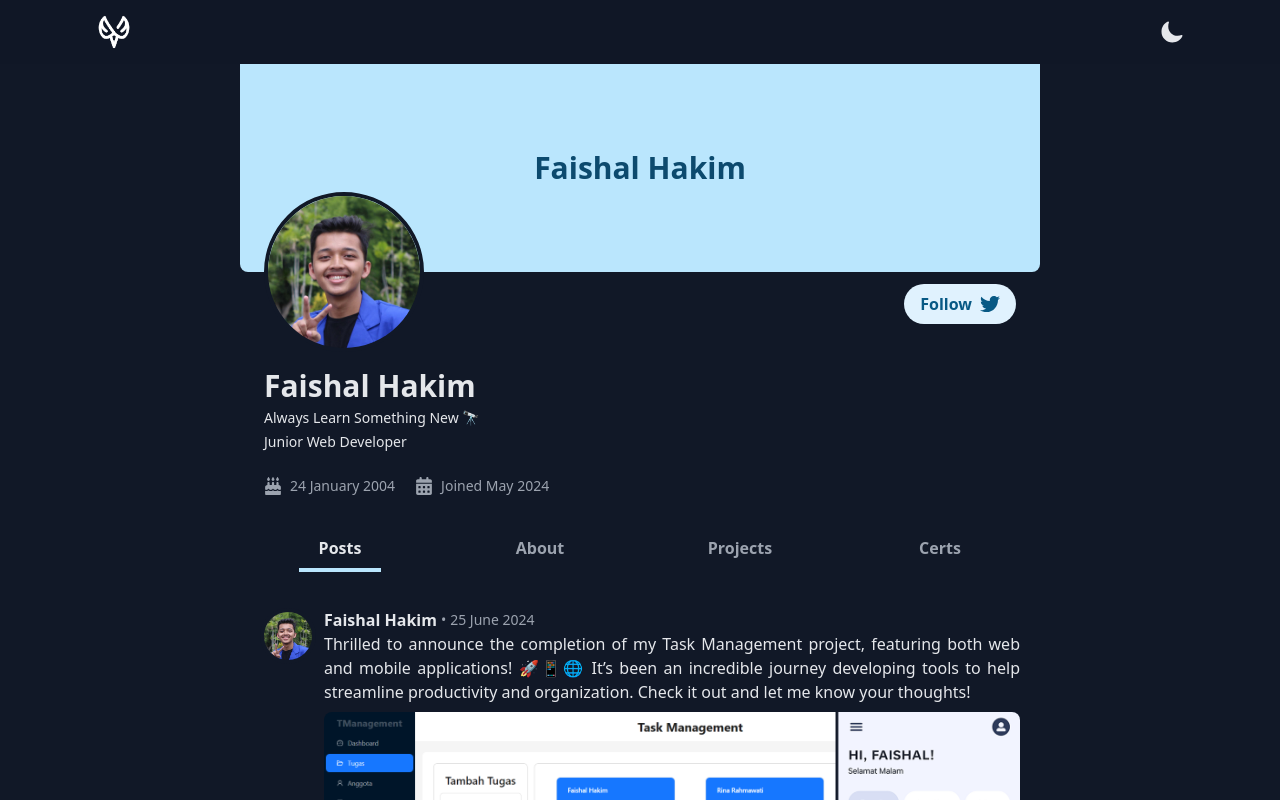
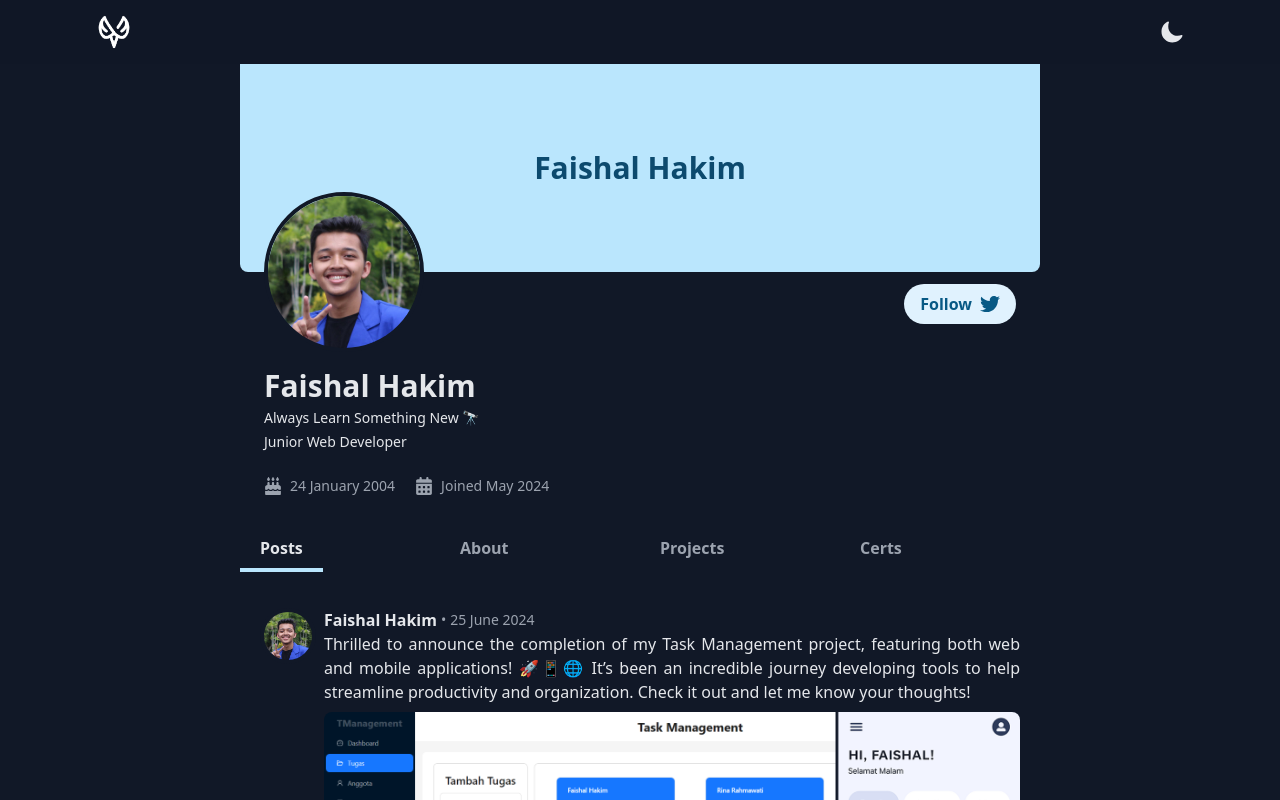
Before and after one commit to Faishal24/Portofolio-nextjs, a Next.js app: page / in a window 1280 px wide. Shown: the top 800 px of the page. Built offline with nearby package versions, Linux system fonts and the light colour scheme.

Commit message:
Change tag

```diff
--- a/components/Body.js
+++ b/components/Body.js
@@ -28,7 +28,7 @@ const Body = () => {
       <div id="tab">
         <ul className="max-w-full grid grid-flow-col items-center auto-cols-[1fr]">
           <li className="flex-grow hover:bg-gray-300 dark:hover:bg-gray-800">
-            <a
+            <button
               onClick={() => setTab("Posts")}
               className={`font-bold ${
                 tab == "Posts"
@@ -45,10 +45,10 @@ const Body = () => {
               >
                 Posts
               </span>
-            </a>
+            </button>
           </li>
           <li className="flex-grow hover:bg-gray-300 dark:hover:bg-gray-800">
-            <a
+            <button
               onClick={() => setTab("About")}
               className={`font-bold ${
                 tab == "About"
@@ -65,10 +65,10 @@ const Body = () => {
               >
                 About
               </span>
-            </a>
+            </button>
           </li>
           <li className="flex-grow hover:bg-gray-300 dark:hover:bg-gray-800">
-            <a
+            <button
               onClick={() => setTab("Projects")}
               className={`font-bold ${
                 tab == "Projects"
@@ -85,10 +85,10 @@ const Body = () => {
               >
                 Projects
               </span>
-            </a>
+            </button>
           </li>
           <li className="flex-grow hover:bg-gray-300 dark:hover:bg-gray-800">
-            <a
+            <button
               onClick={() => setTab("Certificates")}
               className={`font-bold ${
                 tab == "Certificates"
@@ -105,7 +105,7 @@ const Body = () => {
               >
                 Certs
               </span>
-            </a>
+            </button>
           </li>
         </ul>
       </div>
```
